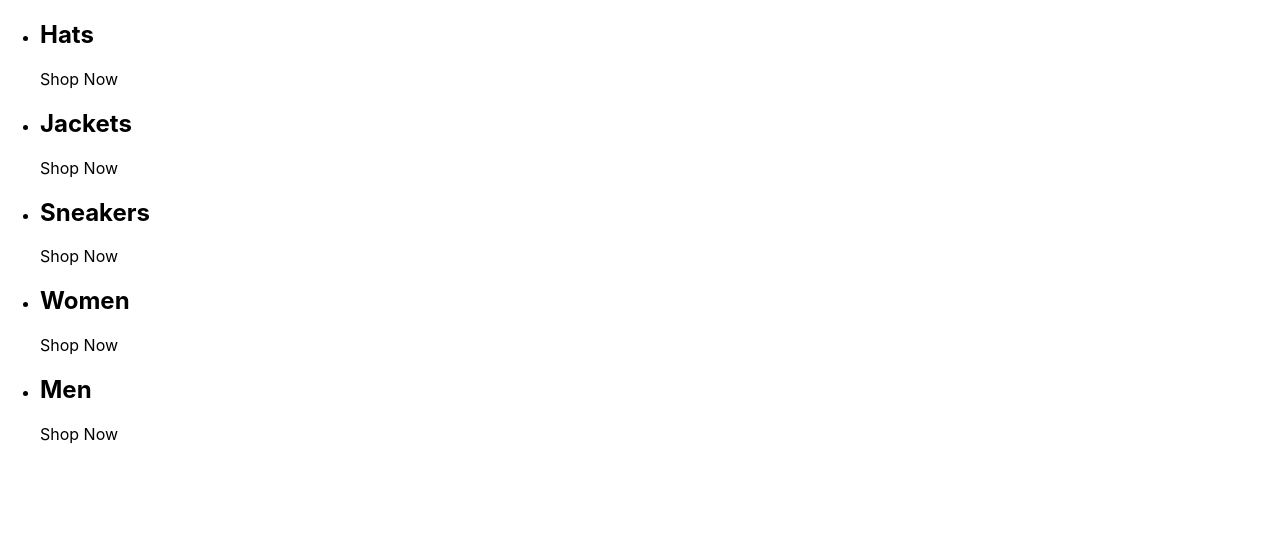
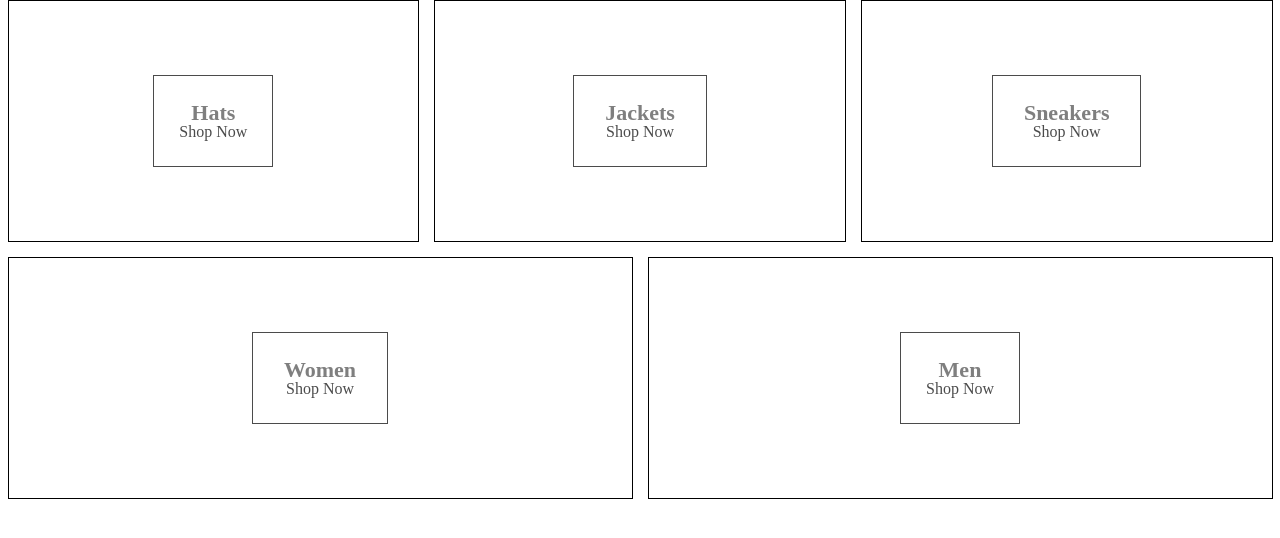
Before and after one commit to joeban0608/ZTM-crown-clothing-2023, a React (Create React App) app: page / in a window 1280 px wide. Shown: the top 538 px of the page. Built offline with nearby package versions, Linux system fonts and the light colour scheme.

Commit message:
feat: adding scss-reset css - add package sass - 將categoriesList -> categoriesInfoList 增加擴充性 - 增加 resetCss.scss 修正 ul 自帶 padding style

```diff
--- a/package.json
+++ b/package.json
@@ -9,6 +9,7 @@
     "react": "^18.2.0",
     "react-dom": "^18.2.0",
     "react-scripts": "5.0.1",
+    "sass": "^1.57.1",
     "web-vitals": "^2.1.4"
   },
   "scripts": {
--- a/src/component/CategoriesContainer/CategoriesContainer.js
+++ b/src/component/CategoriesContainer/CategoriesContainer.js
@@ -2,14 +2,28 @@
 import CategoryContainer from "./CategoryContainer";
 
 const CategoriesContainer = () => {
-  const categoriesList = ['Hats', 'Jackets', 'Sneakers','Women','Men']
-  const categoryContainerJSx = categoriesList.map((category) => <CategoryContainer key={category} category={category}/>)
+  const categoriesInfoList = [
+    {
+      title: "Hats",
+    },
+    {
+      title: "Jackets",
+    },
+    {
+      title: "Sneakers",
+    },
+    {
+      title: "Women",
+    },
+    {
+      title: "Men",
+    },
+  ];
+  const categoryContainerJSx = categoriesInfoList.map((categoryInfo) => (
+    <CategoryContainer key={categoryInfo.title} category={categoryInfo.title} />
+  ));
 
-  return (
-    <ul className="categories-container">
-      {categoryContainerJSx}
-    </ul>
-  );
+  return <ul className="categories-container">{categoryContainerJSx}</ul>;
 };
 
 export default CategoriesContainer;
--- a/src/component/CategoriesContainer/CategoryContainer.js
+++ b/src/component/CategoriesContainer/CategoryContainer.js
@@ -1,4 +1,5 @@
 import React from "react";
+import './categoriesContainer.scss'
 
 const CategoryContainer = ({ category }) => {
   return (
--- /dev/null
+++ b/src/component/CategoriesContainer/categoriesContainer.scss
@@ -0,0 +1,75 @@
+.categories-container {
+  width: 100%;
+  display: flex;
+  flex-wrap: wrap;
+  justify-content: space-between;
+}
+
+.category-container {
+  min-width: 30%;
+  height: 240px;
+  flex: 1 1 auto;
+  display: flex;
+  align-items: center;
+  justify-content: center;
+  border: 1px solid black;
+  margin: 0 7.5px 15px;
+  overflow: hidden;
+
+  &:hover {
+    cursor: pointer;
+
+    & .background-image {
+      transform: scale(1.1);
+      transition: transform 6s cubic-bezier(0.25, 0.45, 0.45, 0.95);
+    }
+
+    & .category-body-container {
+      opacity: 0.9;
+    }
+  }
+
+  &.large {
+    height: 380px;
+  }
+
+  &:first-child {
+    margin-right: 7.5px;
+  }
+
+  &:last-child {
+    margin-left: 7.5px;
+  }
+
+  .background-image {
+    width: 100%;
+    height: 100%;
+    background-size: cover;
+    background-position: center;
+  }
+
+  .category-body-container {
+    height: 90px;
+    padding: 0 25px;
+    display: flex;
+    flex-direction: column;
+    align-items: center;
+    justify-content: center;
+    border: 1px solid black;
+    background-color: white;
+    opacity: 0.7;
+    position: absolute;
+
+    h2 {
+      font-weight: bold;
+      margin: 0 6px 0;
+      font-size: 22px;
+      color: #4a4a4a;
+    }
+
+    p {
+      font-weight: lighter;
+      font-size: 16px;
+    }
+  }
+}
--- /dev/null
+++ b/src/utils/resetCss.scss
@@ -0,0 +1,48 @@
+/* http://meyerweb.com/eric/tools/css/reset/
+   v2.0 | 20110126
+   License: none (public domain)
+*/
+
+html, body, div, span, applet, object, iframe,
+h1, h2, h3, h4, h5, h6, p, blockquote, pre,
+a, abbr, acronym, address, big, cite, code,
+del, dfn, em, img, ins, kbd, q, s, samp,
+small, strike, strong, sub, sup, tt, var,
+b, u, i, center,
+dl, dt, dd, ol, ul, li,
+fieldset, form, label, legend,
+table, caption, tbody, tfoot, thead, tr, th, td,
+article, aside, canvas, details, embed,
+figure, figcaption, footer, header, hgroup,
+menu, nav, output, ruby, section, summary,
+time, mark, audio, video {
+	margin: 0;
+	padding: 0;
+	border: 0;
+	font-size: 100%;
+	font: inherit;
+	vertical-align: baseline;
+}
+/* HTML5 display-role reset for older browsers */
+article, aside, details, figcaption, figure,
+footer, header, hgroup, menu, nav, section {
+	display: block;
+}
+body {
+	line-height: 1;
+}
+ol, ul {
+	list-style: none;
+}
+blockquote, q {
+	quotes: none;
+}
+blockquote:before, blockquote:after,
+q:before, q:after {
+	content: '';
+	content: none;
+}
+table {
+	border-collapse: collapse;
+	border-spacing: 0;
+}
```
Also changed, not shown: src/App.js (+4 -6 lines), 1 other file (tests, documents, lock files or other folders).
